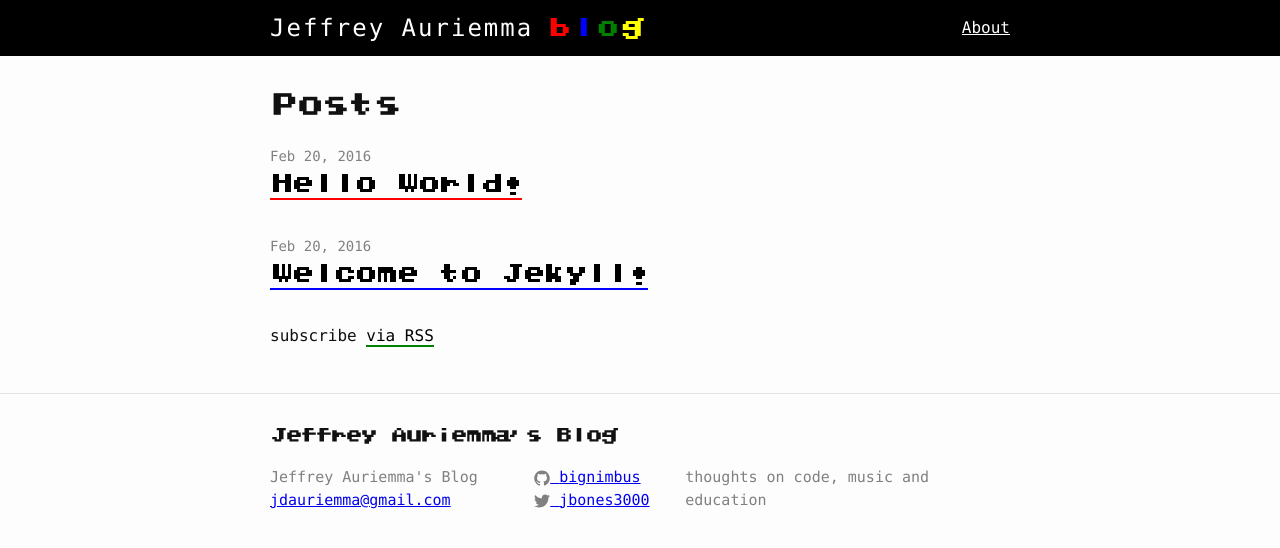
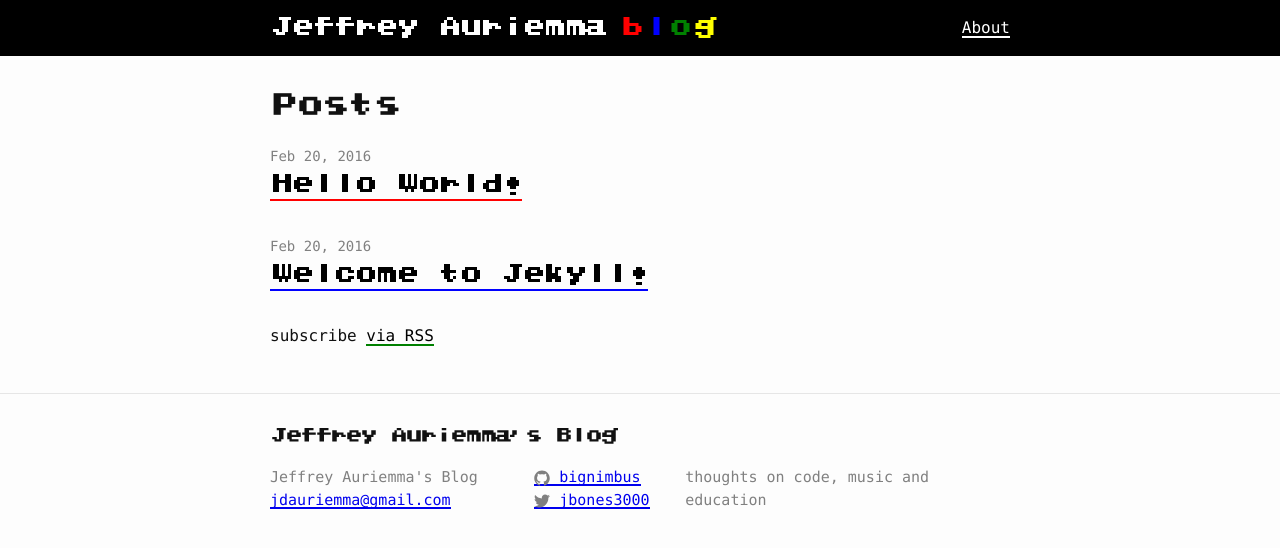
Before and after one commit to bignimbus/bignimbus.github.io, a Jekyll site: the page built from index.html, in a window 1280 px wide. Shown: the top 548 px of the page. Built offline with Jekyll 4.4.1, drawn with Linux system fonts in a browser that asks for light colours; nearby versions of some CDN libraries; Markdown is read by kramdown in place of the engine named in the settings.

Commit message:
refine link display rules

```diff
--- a/_sass/_layout.scss
+++ b/_sass/_layout.scss
@@ -13,15 +13,6 @@
 
   // Positioning context for the mobile navigation icon
   position: relative;
-
-  .site-title {
-    font-family: $base-font-family;
-    letter-spacing: 2px;
-  }
-
-  .blog-tagline {
-    vertical-align: -17%;
-  }
 
   a,
   .site-nav a {
--- a/_sass/_typography.scss
+++ b/_sass/_typography.scss
@@ -8,7 +8,8 @@
 }
 
 h1, h2, h3, h4, h5, h6,
-.blog-tagline {
+.blog-tagline,
+.site-title {
   font-family: mario3;
   letter-spacing: -3px;
   vertical-align: middle;
@@ -54,25 +55,48 @@
   }
 }
 
-.page-content a {
-  border-bottom: 2px solid red;
-  color: #000;
+a {
+  display: inline-block;
+  position: relative;
   text-decoration: none;
 
+  &:after {
+    border-bottom: 2px solid;
+    bottom: 10%;
+    content: '';
+    display: block;
+    position: absolute;
+    width: 100%;
+    z-index: -1;
+  }
+}
+
+.site-header {
+  .blog-title:after {
+    display: none;
+  }
+  a:after {
+    z-index: 0;
+  }
+}
+
+.page-content a {
+  color: #000;
+
   &.color {
-    &-0 {
+    &-0:after {
       border-color: $color-0;
     }
 
-    &-1 {
+    &-1:after {
       border-color: $color-1;
     }
 
-    &-2 {
+    &-2:after {
       border-color: $color-2;
     }
 
-    &-3 {
+    &-3:after {
       border-color: $color-3;
     }
   }
```
